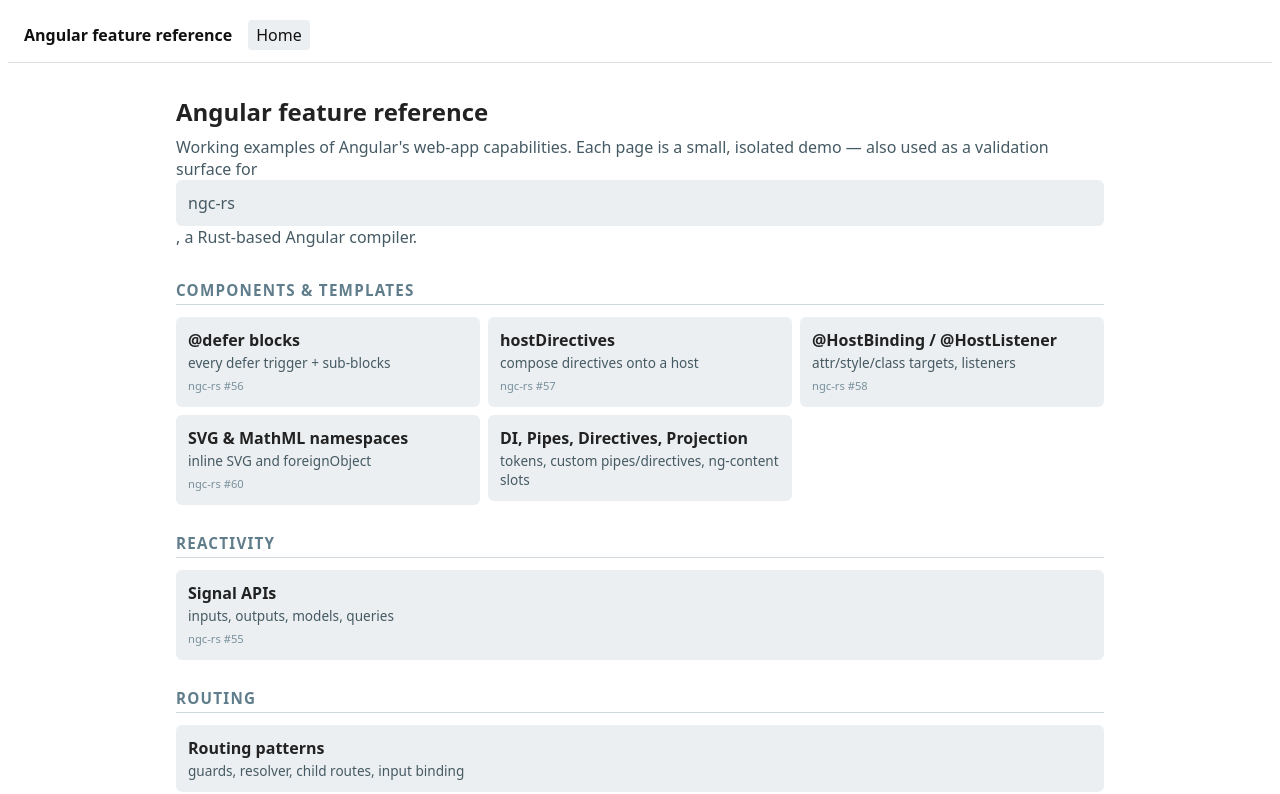
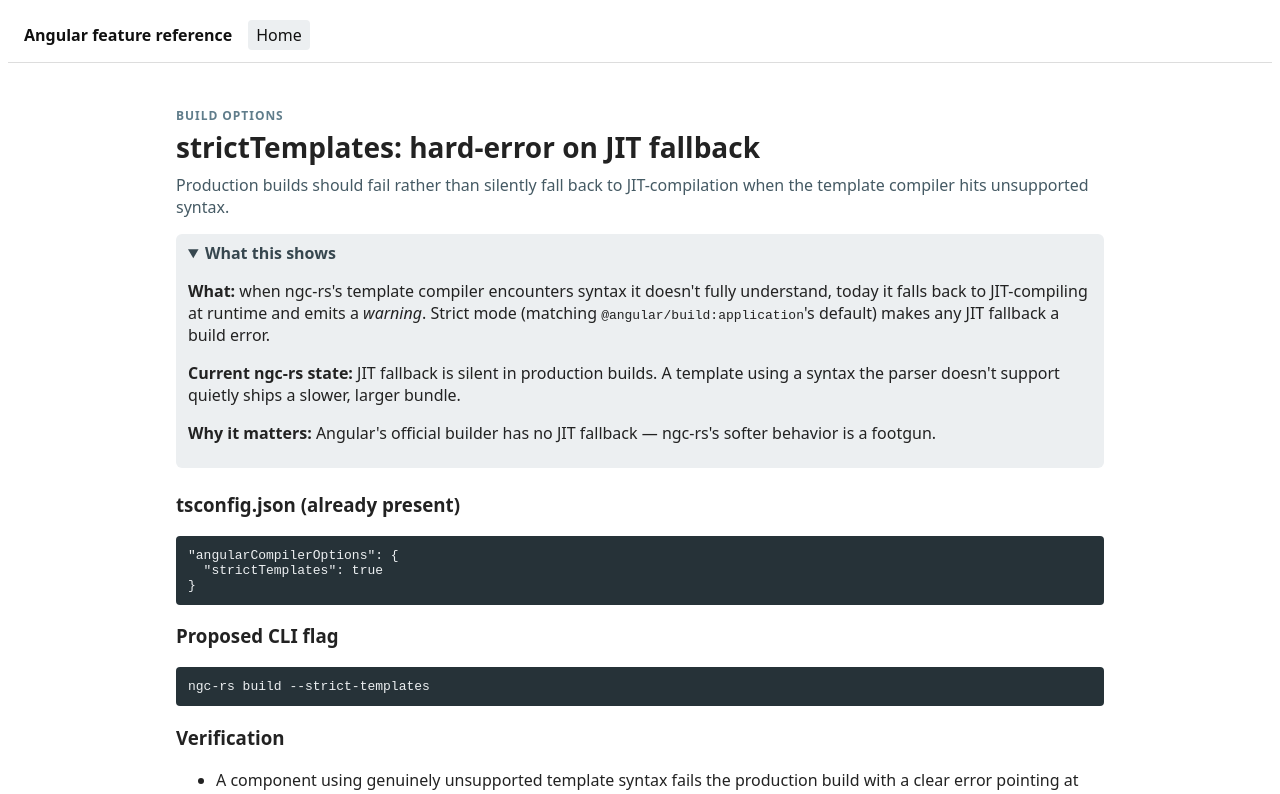
Before and after one commit to lukekania/ngc-rs-test-project, an Angular app: page /strict-templates in a window 1280 px wide. Before the commit this address led to /. Shown: the top 794 px of the page. Built offline with nearby package versions, Linux system fonts and the light colour scheme.

Commit message:
feat: add issue-140 strictTemplates JIT-fallback page

```diff
--- a/src/app/app.routes.ts
+++ b/src/app/app.routes.ts
@@ -147,5 +147,12 @@ export const routes: Routes = [
         (m) => m.Issue139ServePathComponent,
       ),
   },
+  {
+    path: 'strict-templates',
+    loadComponent: () =>
+      import('./features/issue-140-strict-templates/issue-140-strict-templates.component').then(
+        (m) => m.Issue140StrictTemplatesComponent,
+      ),
+  },
   { path: '**', redirectTo: '' },
 ];
--- a/src/app/features/home/home.component.ts
+++ b/src/app/features/home/home.component.ts
@@ -72,6 +72,7 @@ const GROUPS: FeatureGroup[] = [
       { label: 'Vendor chunk splitting', path: '/vendor-chunks', issue: 131, blurb: 'shared chunks for npm deps referenced by ≥2 entries' },
       { label: 'define replacement', path: '/define', issue: 137, blurb: 'angular.json define → build-time string replacement' },
       { label: 'scripts array', path: '/scripts-array', issue: 138, blurb: 'global script injection into index.html' },
+      { label: 'strictTemplates', path: '/strict-templates', issue: 140, blurb: 'hard-error on JIT-fallback in production' },
     ],
   },
   {
--- /dev/null
+++ b/src/app/features/issue-140-strict-templates/issue-140-strict-templates.component.ts
@@ -0,0 +1,51 @@
+import { Component } from '@angular/core';
+import { FeaturePageComponent } from '../../shared/feature-page/feature-page.component';
+
+@Component({
+  selector: 'app-issue-140-strict-templates',
+  imports: [FeaturePageComponent],
+  template: `
+    <app-feature-page
+      title="strictTemplates: hard-error on JIT fallback"
+      groupLabel="Build options"
+      description="Production builds should fail rather than silently fall back to JIT-compilation when the template compiler hits unsupported syntax."
+      [issue]="140"
+      [notesOpen]="true"
+    >
+      <ng-container ngProjectAs="[notes]">
+        <p>
+          <strong>What:</strong> when ngc-rs's template compiler encounters syntax it doesn't
+          fully understand, today it falls back to JIT-compiling at runtime and emits a
+          <em>warning</em>. Strict mode (matching <code>&#64;angular/build:application</code>'s
+          default) makes any JIT fallback a build error.
+        </p>
+        <p>
+          <strong>Current ngc-rs state:</strong> JIT fallback is silent in production builds. A
+          template using a syntax the parser doesn't support quietly ships a slower, larger
+          bundle.
+        </p>
+        <p>
+          <strong>Why it matters:</strong> Angular's official builder has no JIT fallback —
+          ngc-rs's softer behavior is a footgun.
+        </p>
+      </ng-container>
+
+      <h3>tsconfig.json (already present)</h3>
+      <pre><code>"angularCompilerOptions": &#123;
+  "strictTemplates": true
+&#125;</code></pre>
+
+      <h3>Proposed CLI flag</h3>
+      <pre><code>ngc-rs build --strict-templates</code></pre>
+
+      <h3>Verification</h3>
+      <ul>
+        <li>A component using genuinely unsupported template syntax fails the production build with a clear error pointing at the source location.</li>
+        <li>The same component still falls back to JIT in <code>-c development</code> so dev iteration isn't blocked.</li>
+        <li>Default off in development, on in production (matching <code>&#64;angular/build:application</code>).</li>
+      </ul>
+    </app-feature-page>
+  `,
+  styles: [`pre { background: #263238; color: #eceff1; padding: 0.75rem; border-radius: 4px; overflow-x: auto; }`],
+})
+export class Issue140StrictTemplatesComponent {}
```
